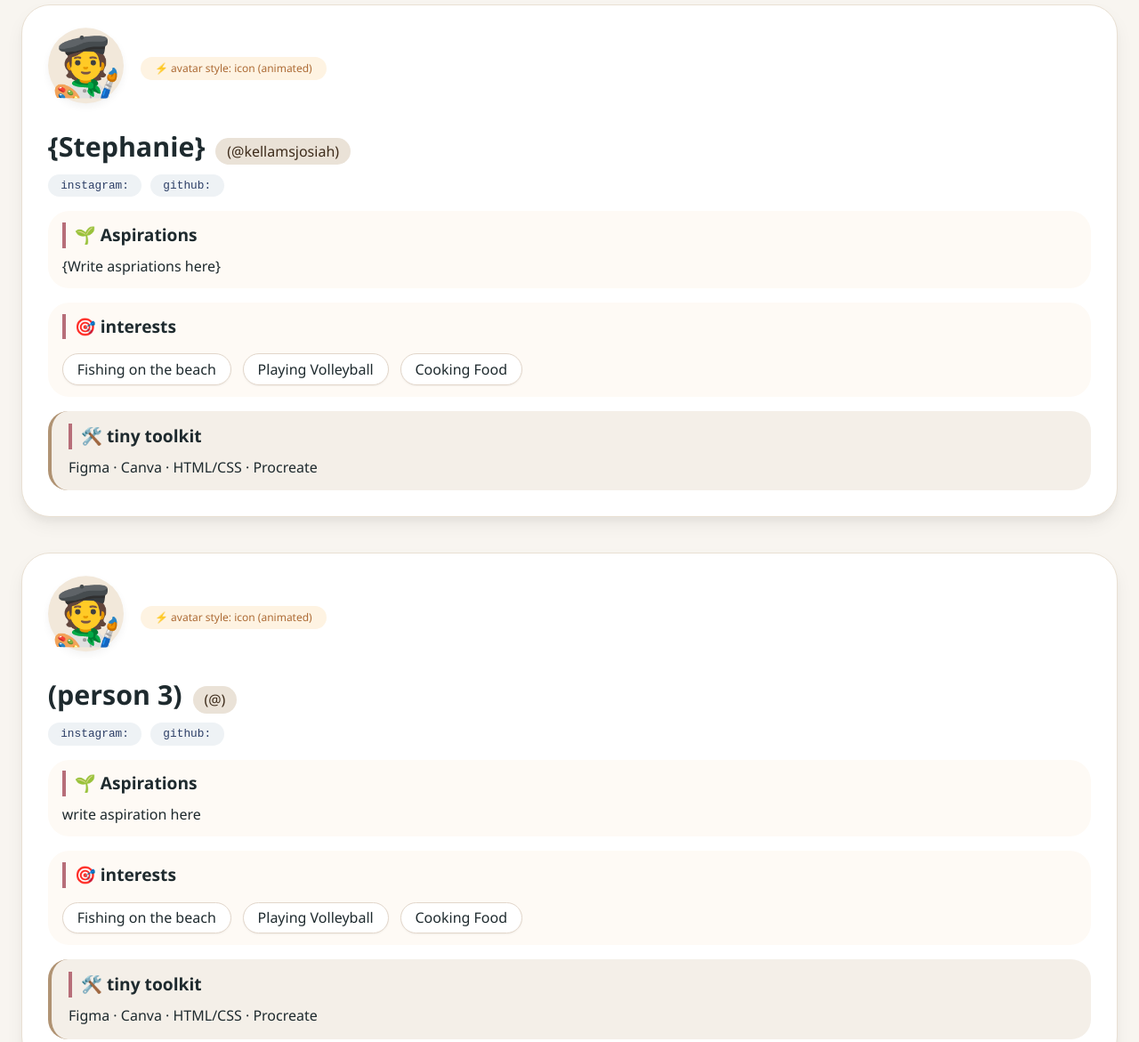
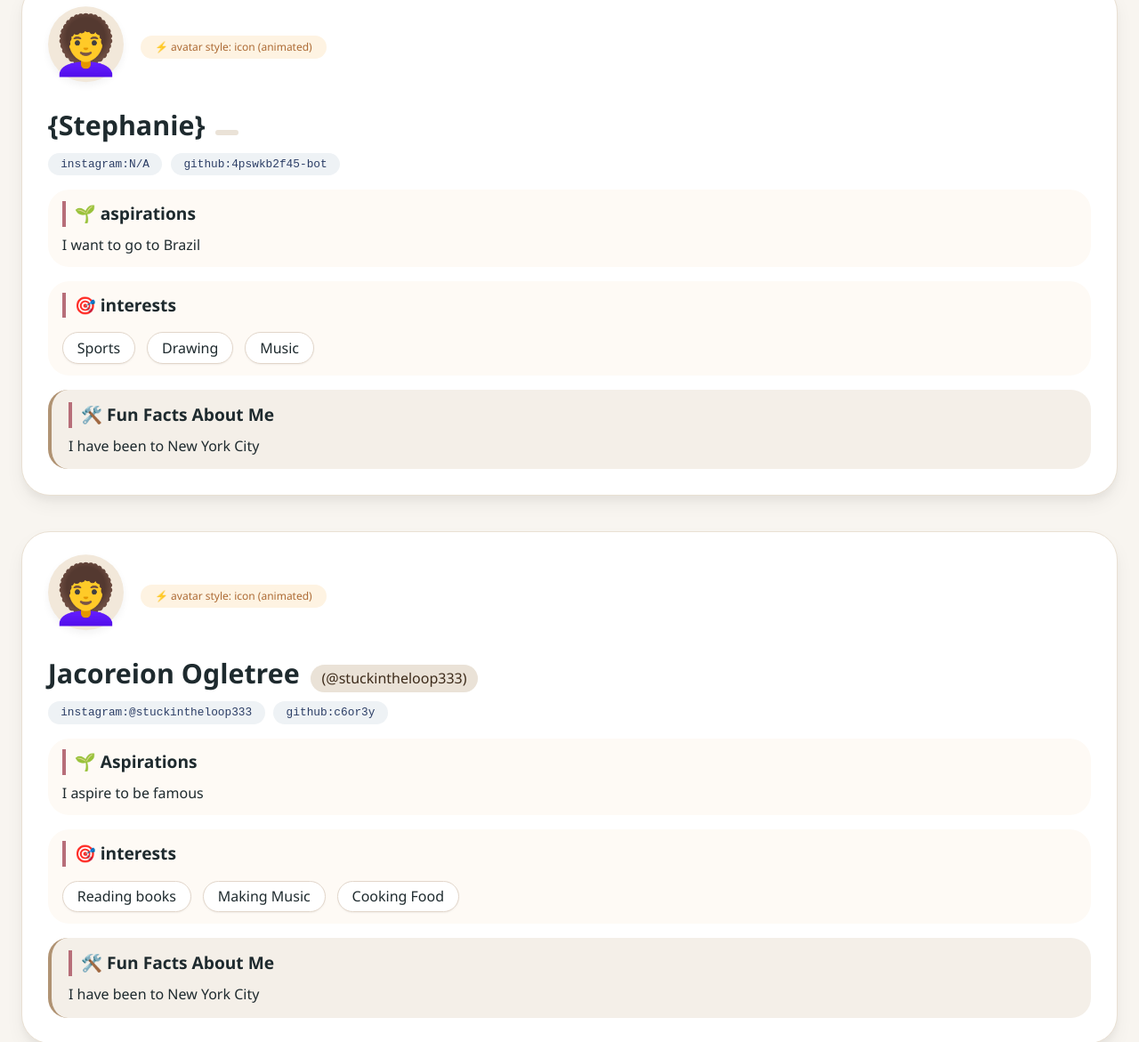
Before and after one commit to kellamsjosiah/TeamAwsomeSauce_GroupPortfolio, a plain HTML site: page index.html in a window 1280 px wide. Shown: the part 767-1938 px from the top of the page at 89% size. Drawn offline with Linux system fonts and the light colour scheme.

Commit message:
Update index.html
new one with everybody but idk if it's gonna work

```diff
--- a/index.html
+++ b/index.html
@@ -1,4 +1,4 @@
-ml>
+<!DOCTYPE html>
 <html lang="en">
 
       <head>
@@ -68,7 +68,7 @@ ml>
                 <div class="avatar-zone">
                     <!-- Avatar: self-portrait OR icon / animated character -->
                     <div class="avatar-icon animated-avatar">
-                        🧑‍🎨
+                        👩‍🦱
                     </div>
                     <!-- alternative: if they want to use self-portrait image, they can replace above div with an img tag -->
                     <!-- <img class="avatar-img" src="https://placekitten.com/120/120" alt="self portrait"> -->
@@ -77,31 +77,31 @@ ml>
                     </div>
                 </div>
                 <div class="person-details">
-                    <h2>{Stephanie} <span class="username">(@kellamsjosiah)</span></h2>
+                    <h2>{Stephanie} <span class="username"></span></h2>
                     <div class="username-list">
-                        <span class="username-badge">instagram:</span>
-                        <span class="username-badge">github:</span>
+                        <span class="username-badge">instagram:N/A</span>
+                        <span class="username-badge">github:4pswkb2f45-bot</span>
                     </div>
                     <!-- ASPIRATIONS block (custom) -->
                     <div class="aspiration-block">
-                        <h3>🌱 Aspirations</h3>
-                        <p>{Write aspriations here}</p>
+                        <h3>🌱 aspirations </h3>
+                        <p>I want to go to Brazil</p>
                     </div>
                     <!-- INTERESTS section (template block) -->
                     <div class="interests-block">
                         <h3>🎯 interests</h3>
                         <ul class="interests-list">
-                            <li>Fishing on the beach</li>
-                            <li>Playing Volleyball</li>
-                            <li>Cooking Food</li>
+                            <li>Sports</li>
+                            <li> Drawing </li>
+                            <li> Music </li>
                         </ul>
                     </div>
                 </div>
 
                 <!-- extra section: "Things I build" - just to show more flexible blocks -->
-                <div class="extra-creative">
-                    <h3>🛠️ tiny toolkit</h3>
-                    <p>Figma · Canva · HTML/CSS · Procreate</p>
+                   <div class="extra-creative">
+                    <h3>🛠️ Fun Facts About Me</h3>
+                    <p>I have been to New York City</p>
                 </div>
             </section>
 
@@ -109,7 +109,7 @@ ml>
                 <div class="avatar-zone">
                     <!-- Avatar: self-portrait OR icon / animated character -->
                     <div class="avatar-icon animated-avatar">
-                        🧑‍🎨
+                        👩‍🦱
                     </div>
                     <!-- alternative: if they want to use self-portrait image, they can replace above div with an img tag -->
                     <!-- <img class="avatar-img" src="https://placekitten.com/120/120" alt="self portrait"> -->
@@ -118,31 +118,31 @@ ml>
                     </div>
                 </div>
                 <div class="person-details">
-                    <h2>(person 3) <span class="username">(@)</span></h2>
+                    <h2>Jacoreion Ogletree <span class="username">(@stuckintheloop333)</span></h2>
                     <div class="username-list">
-                        <span class="username-badge">instagram:</span>
-                        <span class="username-badge">github:</span>
+                        <span class="username-badge">instagram:@stuckintheloop333</span>
+                        <span class="username-badge">github:c6or3y</span>
                     </div>
                     <!-- ASPIRATIONS block (custom) -->
                     <div class="aspiration-block">
                         <h3>🌱 Aspirations</h3>
-                        <p>write aspiration here</p>
+                        <p>I aspire to be famous</p>
                     </div>
                     <!-- INTERESTS section (template block) -->
                     <div class="interests-block">
                         <h3>🎯 interests</h3>
                         <ul class="interests-list">
-                            <li>Fishing on the beach</li>
-                            <li>Playing Volleyball</li>
+                            <li>Reading books</li>
+                            <li>Making Music</li>
                             <li>Cooking Food</li>
                         </ul>
                     </div>
                 </div>
 
                 <!-- extra section: "Things I build" - just to show more flexible blocks -->
-                <div class="extra-creative">
-                    <h3>🛠️ tiny toolkit</h3>
-                    <p>Figma · Canva · HTML/CSS · Procreate</p>
+                   <div class="extra-creative">
+                    <h3>🛠️ Fun Facts About Me</h3>
+                    <p>I have been to New York City</p>
                 </div>
             </section>
 
```
